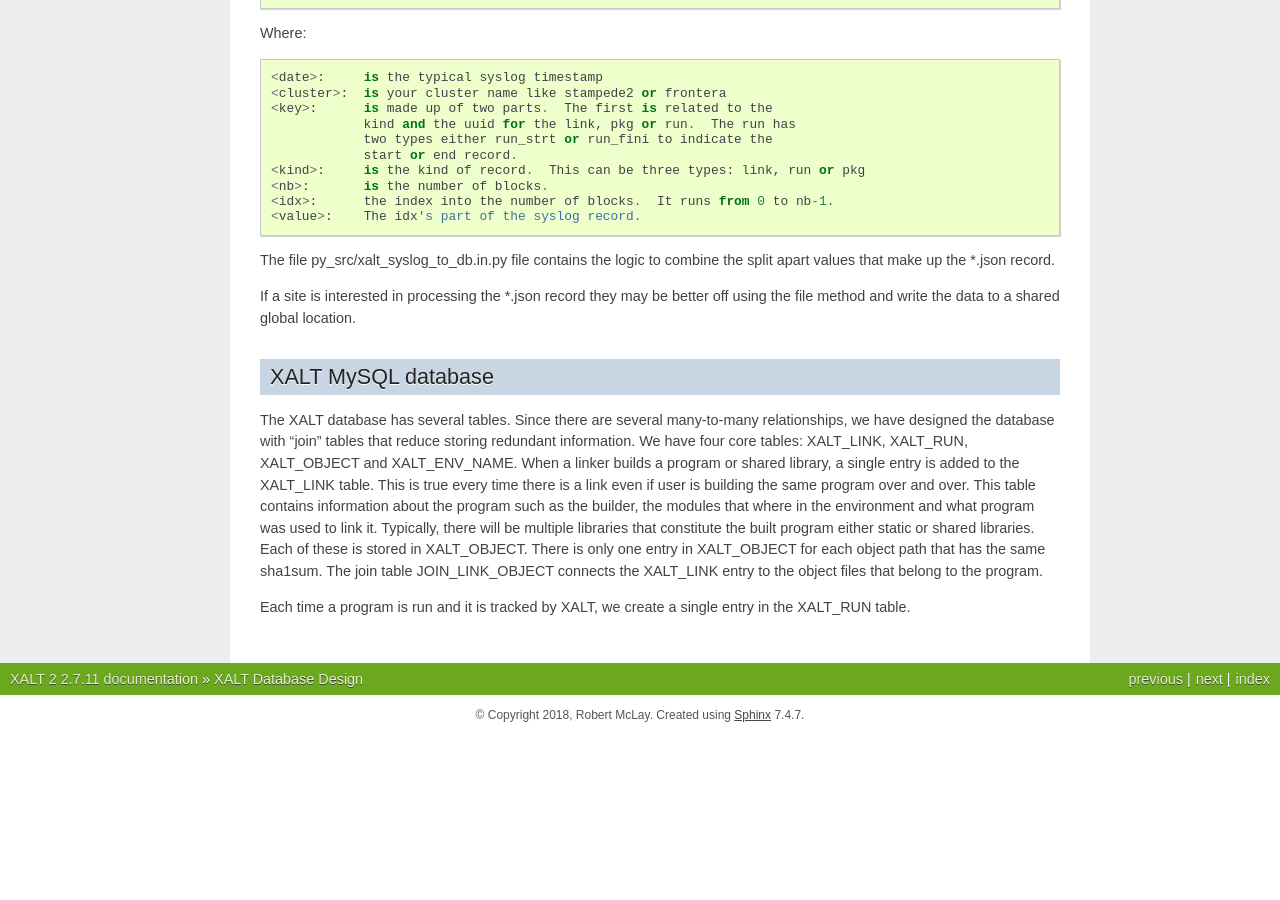
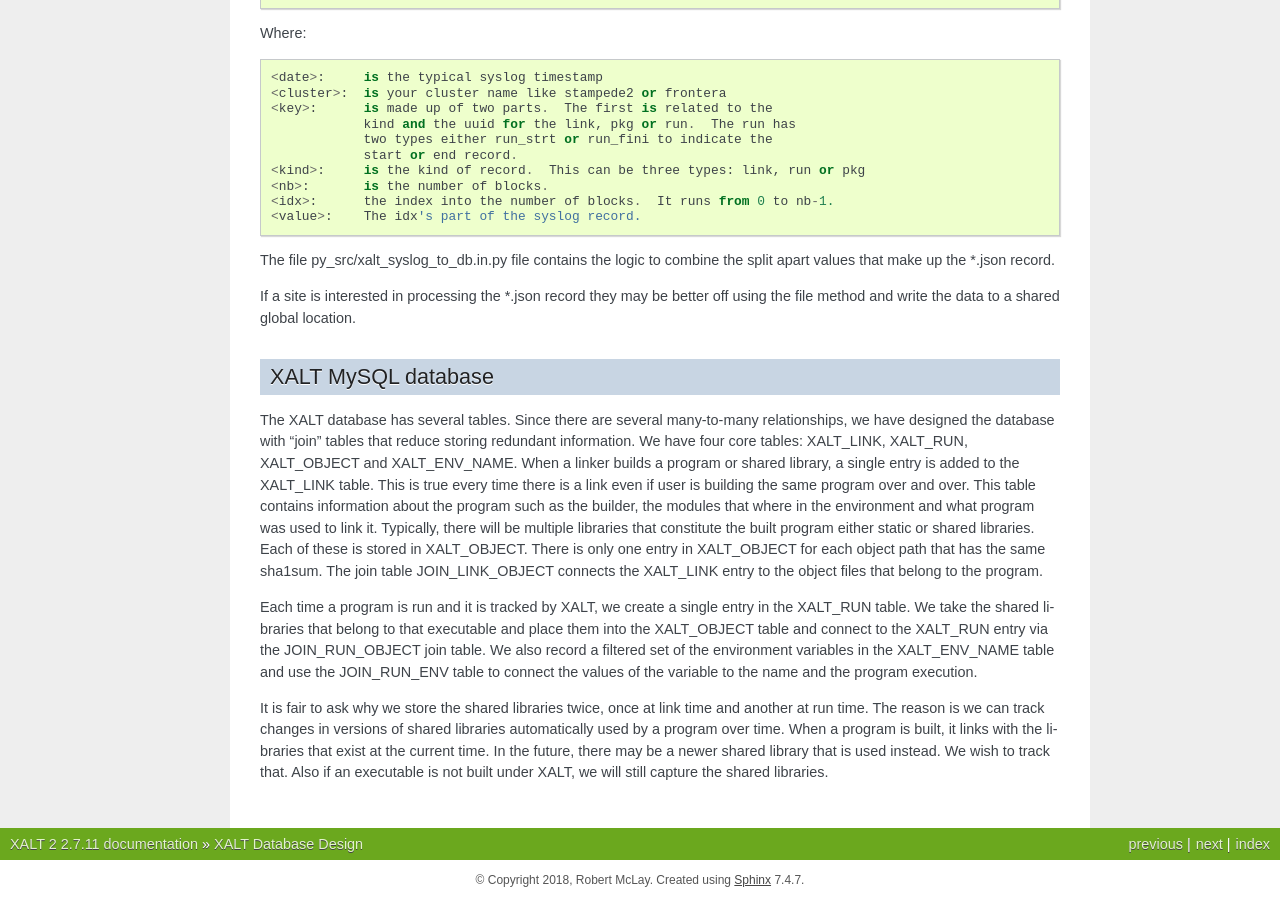
Before and after one commit to xalt/xalt, a Sphinx documentation site: the page built from docs/source/110_db.rst, in a window 1280 px wide and 900 px high, scrolled down 578 px. Built offline with Sphinx 7.4.7, drawn with Linux system fonts in a browser that asks for light colours; before the commit the page ends 1313 px from its top, so only the background shows below that.

Commit message:
more on xalt DB design

```diff
--- a/docs/source/110_db.rst
+++ b/docs/source/110_db.rst
@@ -72,4 +72,18 @@ connects the XALT_LINK entry to the object files that belong to the
 program.
 
 Each time a program is run and it is tracked by XALT, we create a
-single entry in the XALT_RUN table.
+single entry in the XALT_RUN table. We take the shared libraries that
+belong to that executable and place them into the XALT_OBJECT table
+and connect to the XALT_RUN entry via the JOIN_RUN_OBJECT join
+table. We also record a filtered set of the environment variables in
+the XALT_ENV_NAME table and use the JOIN_RUN_ENV table to connect the
+values of the variable to the name and the program execution.
+
+It is fair to ask why we store the shared libraries twice, once at
+link time and another at run time. The reason is we can track changes in
+versions of shared libraries automatically used by a program over
+time. When a program is built, it links with the libraries that exist
+at the current time. In the future, there may be a newer shared
+library that is used instead. We wish to track that. Also if an
+executable is not built under XALT, we will still capture the shared
+libraries.
```
